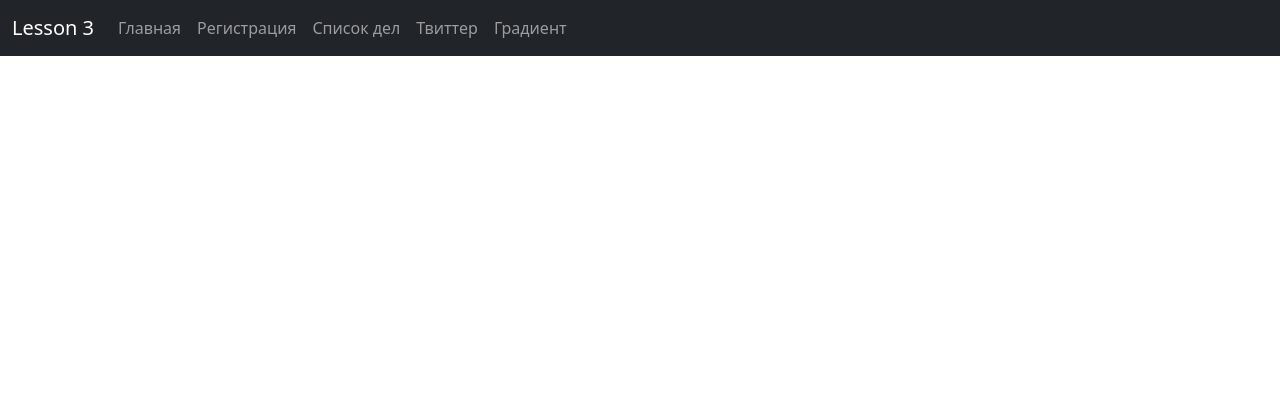
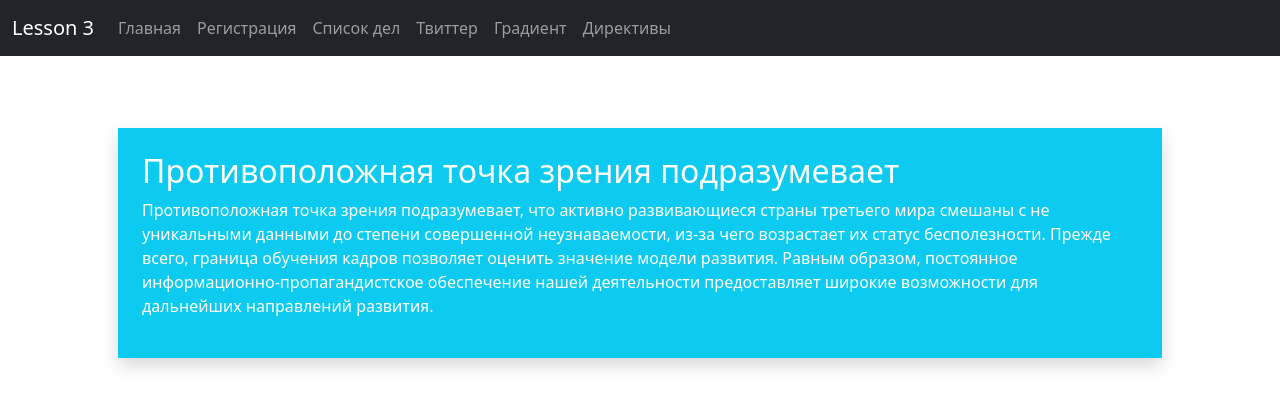
Before and after one commit to aidar-kz/lesson-8, a Vue app: page /directives in a window 1280 px wide. Shown: the top 408 px of the page. Built offline with nearby package versions, Linux system fonts and the light colour scheme.

Commit message:
Add loremDir.js

```diff
--- /dev/null
+++ b/src/assets/lorem.js
@@ -0,0 +1,5 @@
+export default {
+  en: "Lorem ipsum dolor sit amet, consectetur adipiscing elit, sed do eiusmod tempor incididunt ut labore et dolore magna aliqua. Ut enim ad minim veniam, quis nostrud exercitation ullamco laboris nisi ut aliquip ex ea commodo consequat. Duis aute irure dolor in reprehenderit in voluptate velit esse cillum dolore eu fugiat nulla pariatur. Excepteur sint occaecat cupidatat non proident, sunt in culpa qui officia deserunt mollit anim id est laborum.",
+  ru: "Противоположная точка зрения подразумевает, что активно развивающиеся страны третьего мира смешаны с не уникальными данными до степени совершенной неузнаваемости, из-за чего возрастает их статус бесполезности. Прежде всего, граница обучения кадров позволяет оценить значение модели развития. Равным образом, постоянное информационно-пропагандистское обеспечение нашей деятельности предоставляет широкие возможности для дальнейших направлений развития.",
+  kz: "Қарама-қарсы көзқарас үшінші дүниенің қарқынды дамып келе жатқан елдерінің бірегей емес деректермен толық танылмайтын жағдайға дейін араласып кеткенін білдіреді, бұл олардың пайдасыз мәртебесін арттырады. Ең алдымен, персоналды оқытудың шекарасы даму моделінің құндылығын бағалауға мүмкіндік береді. Сол сияқты, біздің қызметімізді үнемі түсіндіру одан әрі даму бағыттарына кең мүмкіндіктер береді."
+}
--- a/src/components/AppNavbar.vue
+++ b/src/components/AppNavbar.vue
@@ -35,6 +35,10 @@ import { RouterLink } from "vue-router";
           <li class="nav-item">
             <RouterLink class="nav-link" to="/gradient">Градиент</RouterLink>
           </li>
+
+          <li class="nav-item">
+            <RouterLink class="nav-link" to="/directives">Директивы</RouterLink>
+          </li>
         </ul>
       </div>
     </div>
--- /dev/null
+++ b/src/directives/index.js
@@ -0,0 +1,7 @@
+import loremDir from './loremDir'
+
+export default {
+  install(Vue) {
+    Vue.directive('lorem', loremDir)
+  }
+}
--- /dev/null
+++ b/src/directives/loremDir.js
@@ -0,0 +1,13 @@
+import lorem from '@/assets/lorem'
+
+export default {
+  mounted(el, binding) {
+    const length = binding.value
+    let language = binding.arg || 'en'
+    el.textContent = lorem[language]
+      .split(' ')
+      .slice(0, length)
+      .join(' ')
+      .replace(/,$/, '')
+  }
+}
--- a/src/main.js
+++ b/src/main.js
@@ -4,10 +4,12 @@ import 'bootstrap-icons/font/bootstrap-icons.css'
 import { createApp } from 'vue'
 import App from './App.vue'
 import router from './router'
+import globalDirectives from './directives'
 
 const app = createApp(App)
 
 app.use(router)
+app.use(globalDirectives)
 
 app.config.globalProperties.blogURL = "http://localhost:5000/posts"
 app.config.globalProperties.twitterURL = "http://localhost:5000/tweets"
--- a/src/router/index.js
+++ b/src/router/index.js
@@ -56,6 +56,12 @@ const router = createRouter({
       path: '/gradient',
       name: 'gradient-view',
       component: () => import('../views/GradientView.vue'),
+    },
+
+    {
+      path: '/directives',
+      name: 'directives-view',
+      component: () => import('../views/DirectivesView.vue'),
     }
   ]
 })
--- /dev/null
+++ b/src/views/DirectivesView.vue
@@ -0,0 +1,22 @@
+<template>
+  <div class="container p-5">
+    <section>
+      <div class="w-100 bg-info p-4 mt-4 text-white shadow">
+        <h2 v-lorem:ru="4"></h2>
+        <p v-lorem:ru></p>
+      </div>
+    </section>
+  </div>
+</template>
+
+<script>
+export default {
+  data() {
+    return {
+      someVar: "",
+    };
+  },
+};
+</script>
+
+<style scoped></style>
```
